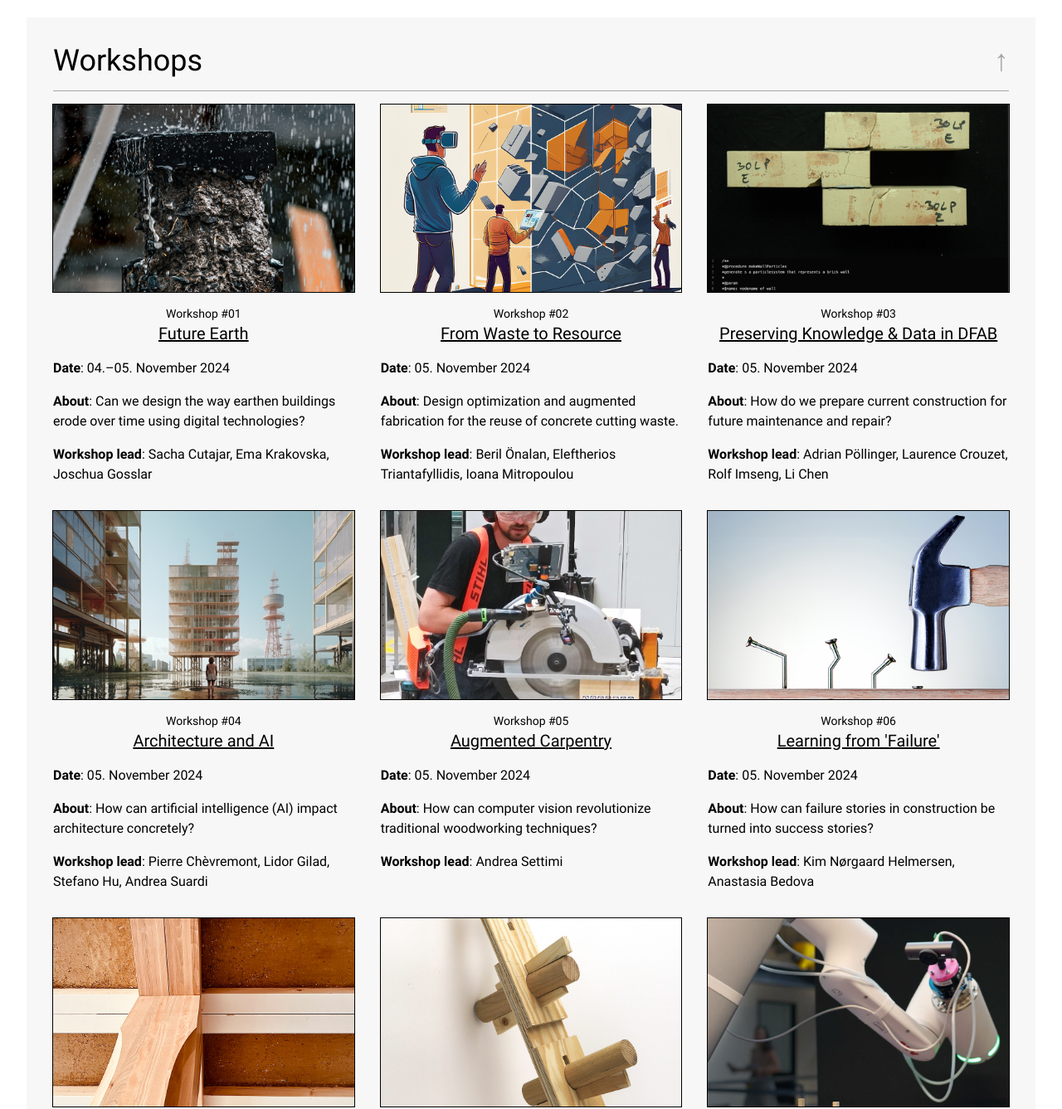
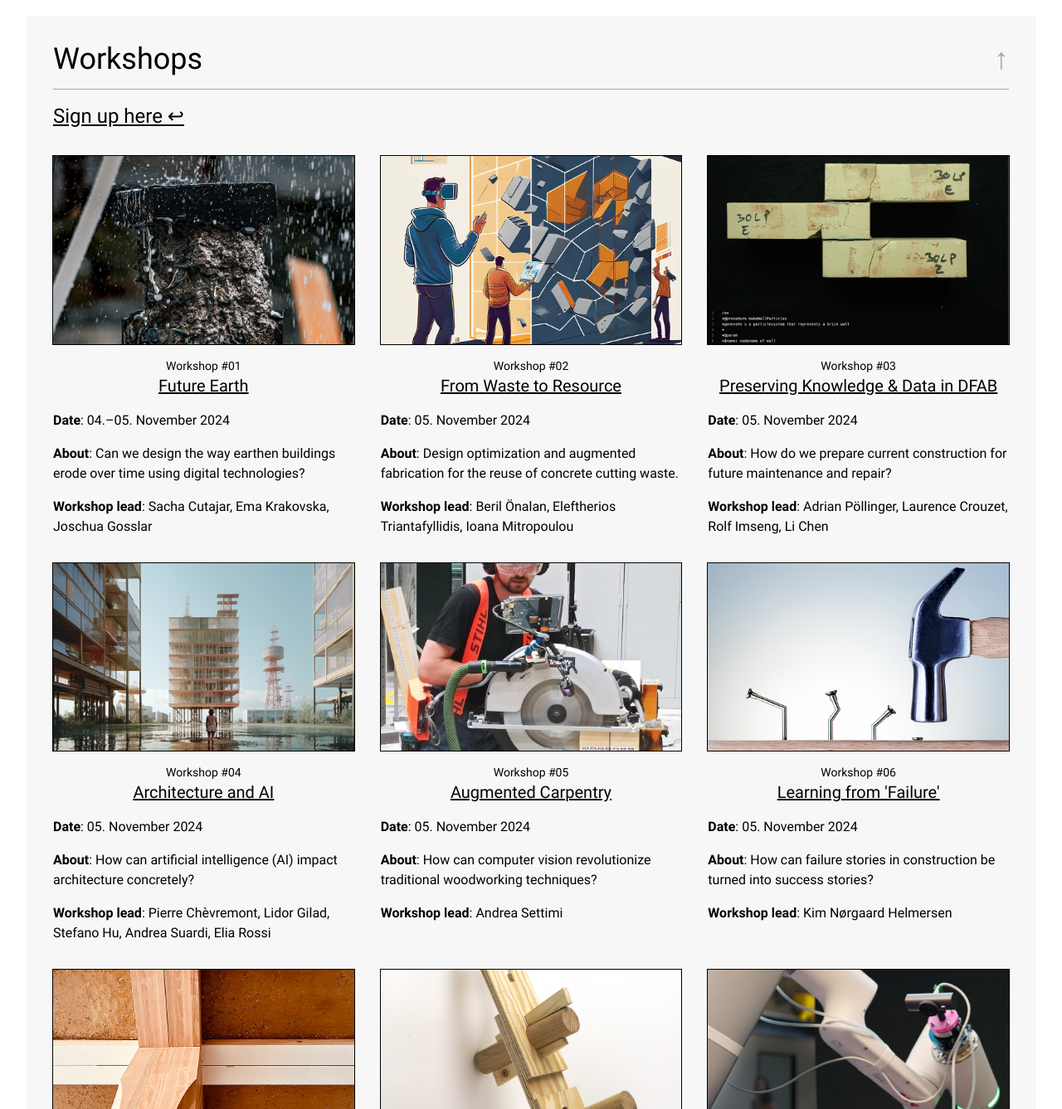
Before and after one commit to futureofconstruction/futureofconstruction_2024, a website: page index.html in a window 1280 px wide. Shown: the part 5720-7057 px from the top of the page at 83% size. Drawn offline with nearby package versions, Linux system fonts and the light colour scheme.

Commit message:
Update workshops and add registration

```diff
--- a/index.html
+++ b/index.html
@@ -847,14 +847,14 @@
               </h2>
               <hr class="my-4 mx-4 border-[#A6A6A6] sm:mx-auto" />
               <div class="pt-0">
-                <!-- <h3 class="mb-8 text-xl sm:text-2xl">
+                <h3 class="mb-8 text-xl sm:text-2xl">
                   <a
                     href="https://forms.gle/kpdZyAnBdFmwZT6X8"
                     target="_blank"
                     class="hover:text-[#A6A6A6] underline duration-500"
                     >Sign up here &#8617;</a
                   >
-                </h3> -->
+                </h3>
                 <div class="grid grid-cols-1 sm:grid-cols-3 gap-y-8 gap-x-8">
                   <div class="flex flex-col text-center">
                     <img
@@ -959,7 +959,8 @@
                     </p>
                     <p class="text-left mt-4">
                       <span class="font-bold">Workshop lead</span>: Pierre
-                      Chèvremont, Lidor Gilad, Stefano Hu, Andrea Suardi
+                      Chèvremont, Lidor Gilad, Stefano Hu, Andrea Suardi, Elia
+                      Rossi
                     </p>
                   </div>
                   <div class="flex flex-col text-center">
@@ -1011,7 +1012,7 @@
                     </p>
                     <p class="text-left mt-4">
                       <span class="font-bold">Workshop lead</span>: Kim Nørgaard
-                      Helmersen, Anastasia Bedova
+                      Helmersen
                     </p>
                   </div>
                   <div class="flex flex-col text-center">
```
Also changed, not shown: src/imgs/FoC2024_Program.png, 10 other files.
